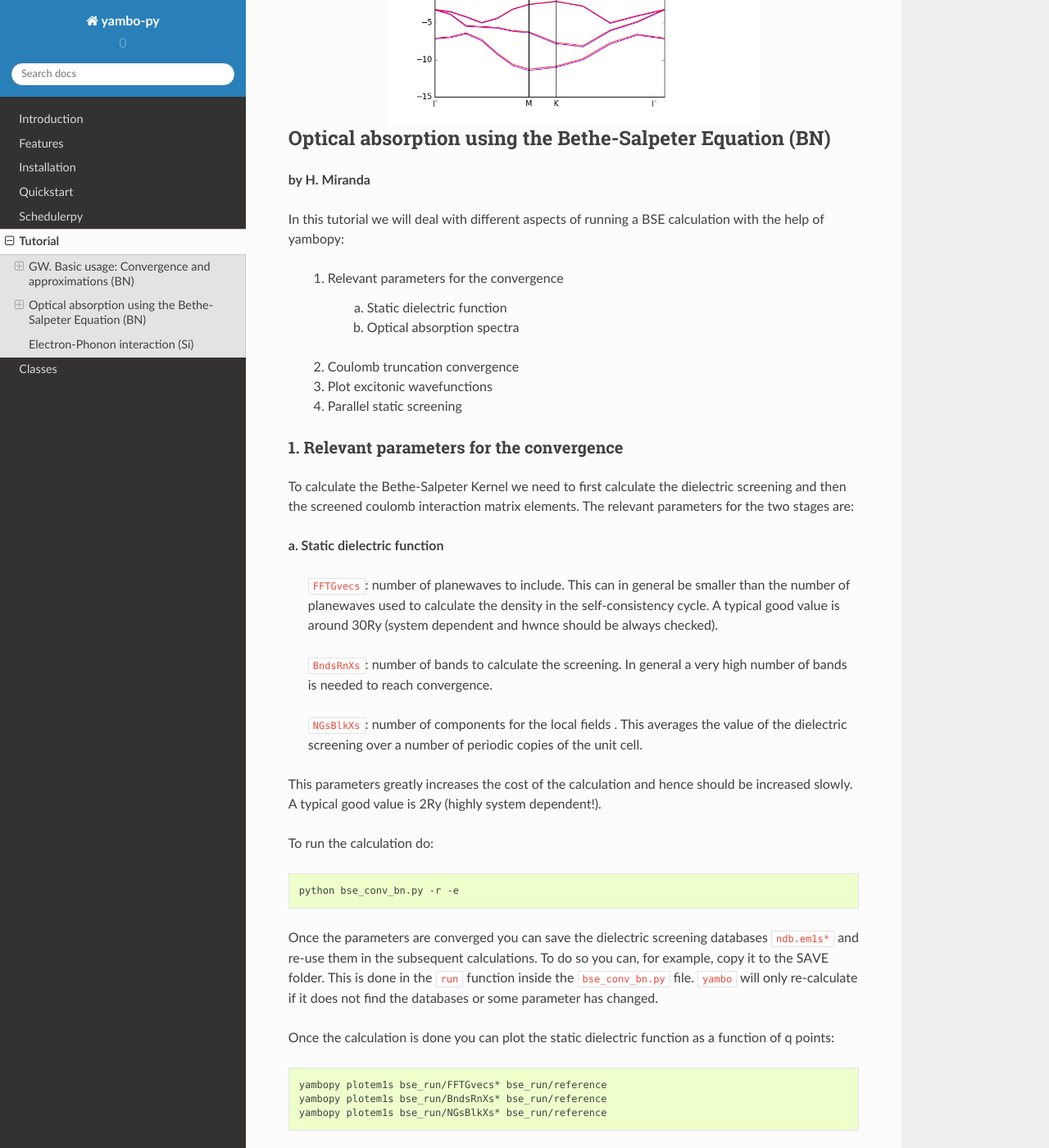
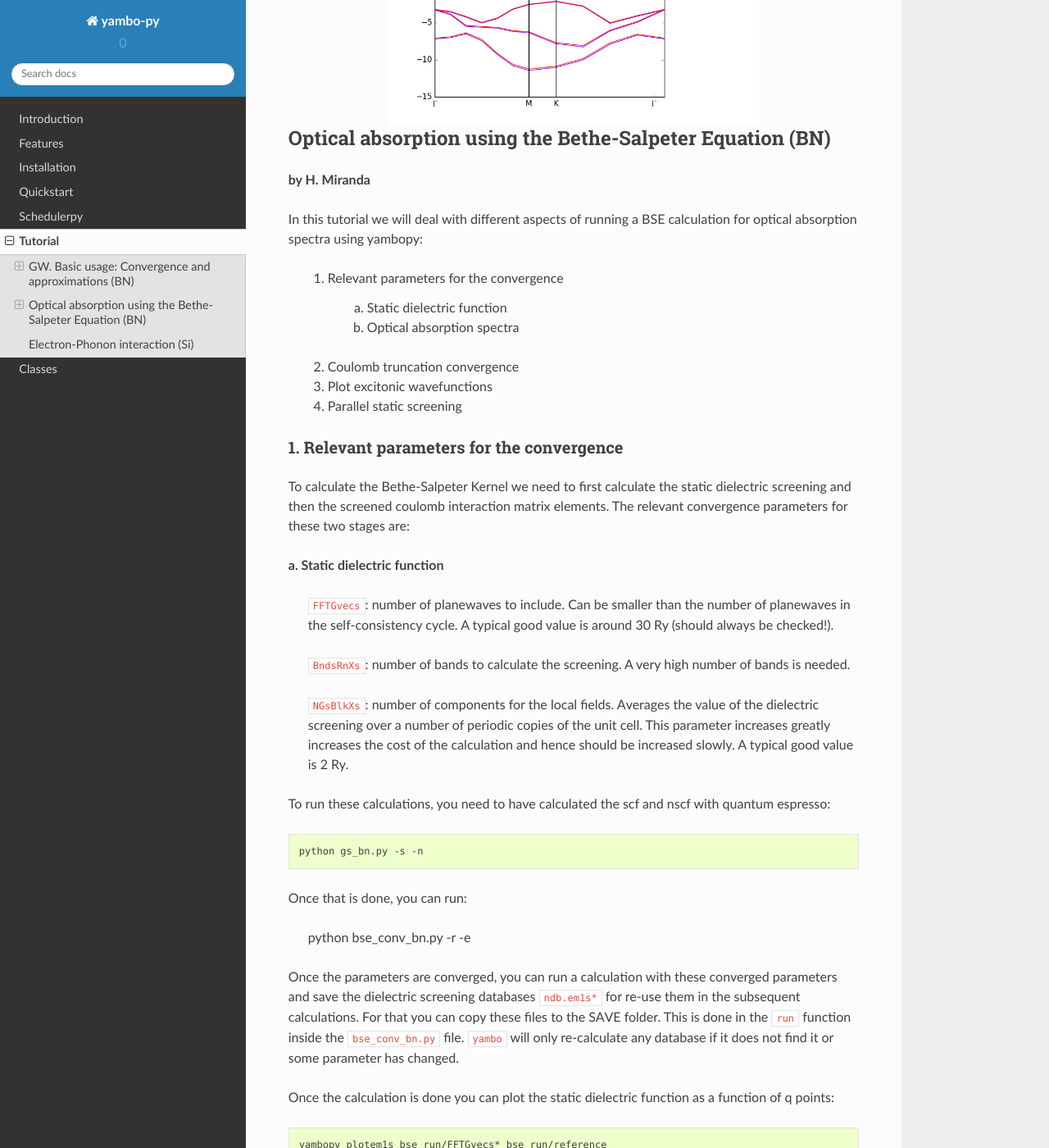
Before and after one commit to yambo-code/yambopy, a Sphinx documentation site: the page built from docs/source/tutorial.rst, in a window 1280 px wide and 1400 px high, scrolled down 5555 px. Shown: the whole window at 82% size. Built offline with Sphinx 7.4.7 and the Read the Docs theme 2.0.0, drawn with Linux system fonts in a browser that asks for light colours; some of the changed text lies outside the part shown.

Commit message:
Small fixes on the tutorial for BSE

```diff
--- a/docs/source/tutorial.rst
+++ b/docs/source/tutorial.rst
@@ -201,7 +201,8 @@
 ----------------------------------------------------------------------------
 **by H. Miranda**
 
-In this tutorial we will deal with different aspects of running a BSE calculation with the help of yambopy:
+In this tutorial we will deal with different aspects of running a BSE calculation for
+optical absorption spectra using yambopy:
 
     1. Relevant parameters for the convergence
 
@@ -214,27 +215,31 @@
 
 1. Relevant parameters for the convergence
 ~~~~~~~~~~~~~~~~~~~~~~~~~~~~~~~~~~~~~~~~~~~~~~~~~~~~~~~~~~~~~~~~~~
-To calculate the Bethe-Salpeter Kernel we need to first calculate the dielectric screening and then the screened coulomb interaction matrix elements.
-The relevant parameters for the two stages are:
+To calculate the Bethe-Salpeter Kernel we need to first calculate the static dielectric screening and then the screened coulomb interaction matrix elements.
+The relevant convergence parameters for these two stages are:
 
 **a. Static dielectric function**
 
-    ``FFTGvecs``: number of planewaves to include. This can in general be smaller than the number of planewaves used to calculate the density in the self-consistency cycle. A typical good value is around 30Ry (system dependent and hwnce should be always checked).
+    ``FFTGvecs``: number of planewaves to include. Can be smaller than the number of planewaves in the self-consistency cycle. A typical good value is around 30 Ry (should always be checked!).
 
-    ``BndsRnXs``: number of bands to calculate the screening. In general a very high number of bands is needed to reach convergence.
+    ``BndsRnXs``: number of bands to calculate the screening. A very high number of bands is needed.
 
-    ``NGsBlkXs``: number of components for the local fields . This averages the value of the dielectric screening over a number of periodic copies of the unit cell.
-This parameters greatly increases the cost of the calculation and hence should be increased slowly. A typical good value is 2Ry (highly system dependent!).
+    ``NGsBlkXs``: number of components for the local fields. Averages the value of the dielectric screening over a number of periodic copies of the unit cell. This parameter increases greatly increases the cost of the calculation and hence should be increased slowly. A typical good value is 2 Ry.
 
-To run the calculation do:
+
+To run these calculations, you need to have calculated the scf and nscf with quantum espresso:
 
 .. code-block:: bash
 
+    python gs_bn.py -s -n
+
+Once that is done, you can run:
+
     python bse_conv_bn.py -r -e
 
-Once the parameters are converged you can save the dielectric screening databases ``ndb.em1s*`` and re-use them in the subsequent calculations.
-To do so you can, for example, copy it to the SAVE folder. This is done in the ``run`` function inside the ``bse_conv_bn.py`` file.
-``yambo`` will only re-calculate if it does not find the databases or some parameter has changed.
+Once the parameters are converged, you can run a calculation with these converged parameters and save the dielectric screening databases ``ndb.em1s*`` for re-use them in the subsequent calculations.
+For that you can copy these files to the SAVE folder. This is done in the ``run`` function inside the ``bse_conv_bn.py`` file.
+``yambo`` will only re-calculate any database if it does not find it or some parameter has changed.
 
 Once the calculation is done you can plot the static dielectric function as a function of q points:
 
@@ -257,9 +262,9 @@
 
 **b. Optical absorption spectra**
 
-Once you obtained a converged dielectric screening function you can calculate the Bethe-Salpeter auxiliary Hamiltonian and obtain the excitonic stated and energies diagonalizing it or calculating the optical absorption spectra with a recursive method like the Haydock.
+Once you obtained a converged dielectric screening function you can calculate the Bethe-Salpeter auxiliary Hamiltonian and obtain the excitonic states and energies diagonalizing it or calculating the optical absorption spectra with a recursive technique like the Haydock method.
 
-    ``BSEBands``: number of bands to generate the transitions. This number should in general be as small as possible as the size of the BSE auxiliary hamiltonian has (in the resonant approximation) dimensions ``Nk*Nv*Nc``. Another way to converge the number of transitions is using ``BSEEhEny``. This value selects the number of bands based on the electron-hole energy difference.
+    ``BSEBands``: number of bands to generate the transitions. Should be as small as possible as the size of the BSE auxiliary hamiltonian has (in the resonant approximation) dimensions ``Nk*Nv*Nc``. Another way to converge the number of transitions is using ``BSEEhEny``. This variable selects the number of transitions based on the electron-hole energy difference.
 
     ``BSENGBlk`` is the number of blocks for the dielectric screening average over the unit cells. This has a similar meaning as ``NGsBlkXs``.
 
@@ -274,7 +279,7 @@
 
     python bse_conv_bn.py -r -b
 
-Once the calculation is done you can plot the optical absorption spectra:
+Once the calculations are done you can plot the optical absorption spectra:
 
 .. code-block:: bash
 
@@ -307,20 +312,22 @@
 ~~~~~~~~~~~~~~~~~~~~~~~~~~~~~~~~~~~~~~~~~~~~
 
 Here we will check how the dielectric screening changes with vacuum spacing between layers and including a coulomb truncation technique.
-For that we define a loop where we do a self-consistent ground state calculation, non self-consistent calculation, create the databases
-and run a ``yambo`` BSE calculation for different vacuum spacings.
+For that we define a loop where we do a self-consistent ground state calculation, non self-consistent calculation, create the databases and run a ``yambo`` BSE calculation for different vacuum spacings.
 
-To analyse the data we will:
+To analyze the data we will:
     1. plot the dielectric screening
     2. check how the different values of the screening change the absorption spectra
 
 In the folder ``tutorials/bn/`` you find the python script ``bse_cutoff.py``.
-You can run this script with:
+You can run this script with :
 
 .. code-block:: bash
 
-    python bse_cutoff.py -r    # without coulomb cutoff
-    python bse_cutoff.py -r -c # with coulomb cutoff
+    python bse_cutoff.py -r -t4    # without coulomb cutoff
+    python bse_cutoff.py -r -c -t4 # with coulomb cutoff
+
+where ``-t`` specifies the number of threads to use. The threads in this script are managed
+using the ``multiprocessing`` module of python. The way it is implemented it will run as much simultaneous job as threads, once one of the jobs is done, if there are more jobs to run it will be submitted otherwise it will just wait for all the running jobs to complete.
 
 The main loop changes the ``layer_separation`` variable using values from a list.
 In the script you can find how the functions ``scf``, ``ncf`` and ``database`` are defined.
@@ -369,7 +376,7 @@
 
 **3. Plot the dielectric function**
 
-In a similar way as what was done before we can now plot the dielctric funciton for different layer separations:
+In a similar way as what was done before we can now plot the dielectric function for different layer separations:
 
 .. code-block:: bash
 
@@ -386,7 +393,7 @@
 
 **2. Plot the absorption**
 
-You can plot how the absorption spectra changes with the cutoff using:
+You can also plot how the absorption spectra changes with the cutoff using:
 
 .. code-block:: bash
 
@@ -405,16 +412,14 @@
 ~~~~~~~~~~~~~~~~~~~~~~~~~~~~~~~~~~~~~~~~~~~~
 
 In this example we show how to use the ``yambopy`` to plot the excitonic wavefunctions that result from a BSE calculation.
-Beaware the parameters of the calculation are not high enough to obtain a converged calculation. To run the calculation do:
+Be aware the parameters of the calculation are not high enough to obtain a converged calculation. To run the calculation do:
 
 .. code-block:: bash
 
-    python gs_bn.py -s -n
     python bse_bn.py -r
 
 Afterwards you can run a basic analysis of the excitonic states and store the wavefunctions of the ones
-that are more optically active and plot their wavefunctions in reciprocal space. Plots in real space are also possible
-using yambopy but won't be treated here. In the analysis code you have:
+that are more optically active and plot their wavefunctions in reciprocal space. Plots in real space are also possible using yambopy (by calling ypp) but that won't be treated here. In the analysis code you have:
 
 .. code-block:: python
 
@@ -427,21 +432,21 @@
     a.get_wavefunctions(Degen_Step=0.01,repx=range(-1,2),repy=range(-1,2),repz=range(1))
     a.write_json()
 
-The class ``YamboBSEAbsorptionSpectra()`` reads the absoprtion spectra obtained with explicit diagonalization of the
+The class ``YamboBSEAbsorptionSpectra()`` reads the absorption spectra obtained with explicit diagonalization of the
 BSE matrix. ``yambo`` if the ``job_string`` identifier used when running yambo, ``bse`` is the name of the folder where the job was run.
 The function ``get_excitons()`` runs ``ypp`` to obtain the exitonic states and their intensities.
 The function ``get_wavefunctions()`` also calls ``ypp`` and reads the
 reciprocal (and optionally real space) space wavefunctions and finally we store all the data in a ``json`` file.
 
-This file can then be easily ploted with another python script.
+This file can then be easily plotted with another python script.
 To run this part of the code you can do:
 
 .. code-block:: bash
 
-    python bse_bn.py -a
-    python plot_excitons.py
+    python bse_bn.py -a  #this will generate absorptionspectra.json
+    yambopy plotexcitons absorptionspectra.json #this will plot it
 
-You should then obtain plots similiar (these ones were generated on a 30x30 kpoint grid) to the figures presented here:
+You should then obtain plots similar (these ones were generated on a 30x30 k-point grid) to the figures presented here:
 
 .. image:: figures/absorption_bn.png
    :height: 500px
@@ -452,9 +457,9 @@
    :width: 600 px
 
 
-Again beaware this figures serve only to show the kind of representation
-that can be obtained with ``yambo`` and ``yambopy``. Further convergence tests need to be performed to obtain
-accurate results, but that is left to the user.
+Again, be aware that this figures serves only to show the kind of representation
+that can be obtained with ``yambo`` and ``yambopy``.
+Further convergence tests need to be performed to obtain accurate results, but that is left to the user.
 
 Some plots of excitonic wavefunctions in real space are show in a parallel project in:
 `http://henriquemiranda.github.io/excitonwebsite/ <http://henriquemiranda.github.io/excitonwebsite/>`_
@@ -562,7 +567,13 @@
 
 **3. Collect and plot the results**
 
-You can then plot the data as before
+You can then plot the data as before:
+
+
+.. code-block:: bash
+
+    python bse_par_bn.py -p
+
 
 .. code-block:: python
 
```
Also changed, not shown: other parts of docs/source/tutorial.rst (+1 -1 lines), 2 other files.
